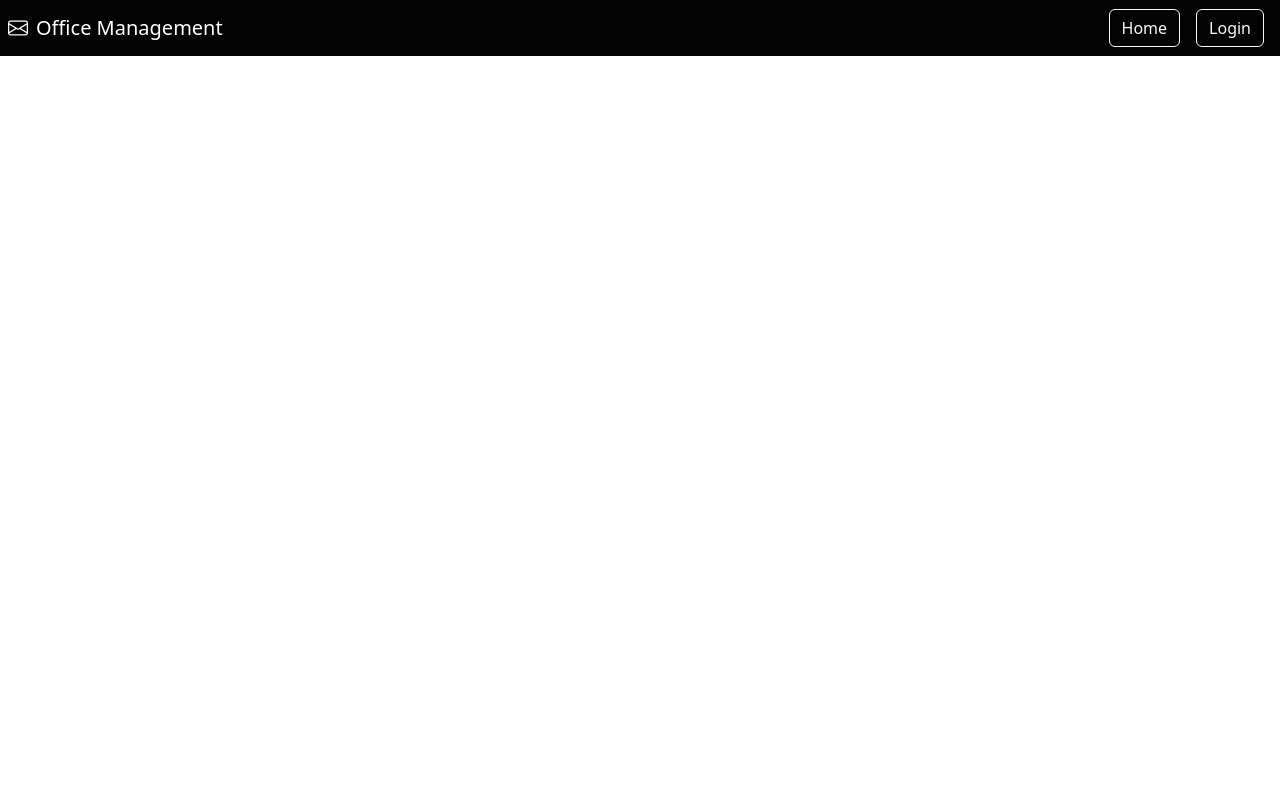
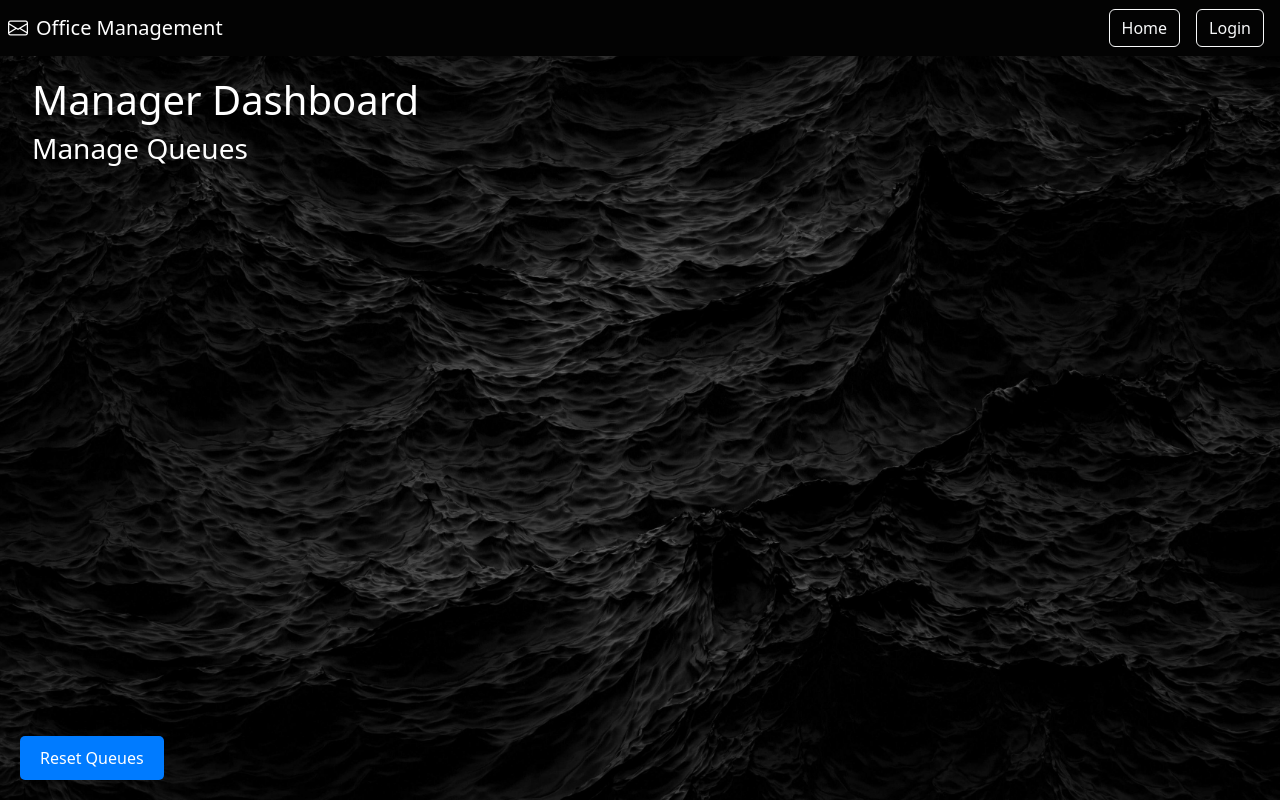
Before and after one commit to Zurehma/SE2-Office-Queue, a React (Vite) app in the folder client/: page /manager in a window 1280 px wide. Built offline with nearby package versions, Linux system fonts and the light colour scheme.

Commit message:
modification of managerHalf

```diff
--- a/client/src/App.jsx
+++ b/client/src/App.jsx
@@ -13,6 +13,7 @@ import {Home} from './components/Home';
 import { NavigationBar } from './components/Navbar';
 import {LoginForm} from './components/Auth';
 import CustomerHalf from './components/CustomerHalf';
+import ManagerHalf from './components/ManagerHalf';
 
 function App() {
   const [error, setError] = useState(null);
@@ -55,6 +56,8 @@ function App() {
           <Route path="/" element={<Home />} />
           <Route path="/login" element={
               loggedIn ? <Navigate replace to='/' /> : <LoginForm login={handleLogin}/>}/>
+          <Route path="/customer-service" element={<CustomerHalf/>}/>
+          <Route path="/manager" element={<ManagerHalf/>}/>
         </Routes>
       </Container>
 
--- a/client/src/components/CustomerHalf.jsx
+++ b/client/src/components/CustomerHalf.jsx
@@ -18,8 +18,6 @@ const CustomerHalf = () => {
     </>
   );
 }
-
-
 
 const CustomerHalfContainer = () => {
   const [ticketNumber, setTicketNumber] = useState('');
@@ -44,10 +42,10 @@ const CustomerHalfContainer = () => {
 
         const data = await response.json();
 
-        setTicketNumber(data.ticketNumber);
-        setEstimatedTime(data.estimatedTime);
+        setTicketNumber(data.ticketNumber || ''); // Ensure ticketNumber is never undefined
+        setEstimatedTime(data.estimatedTime || '');
       } catch (error) {
-        console.error('Error fetching ticket data:', error);
+        console.log('Error fetching ticket data:', error);
         setError('Failed to fetch ticket data');
       } finally {
         setLoading(false);
@@ -65,14 +63,13 @@ const CustomerHalfContainer = () => {
     return <div style={{ color: 'red' }}>{error}</div>;
   }
 
-
   return (
     <div className="container vh-100 d-flex align-items-center justify-content-center">
       <div className="row w-100">
         <div className="col-md-6 d-flex flex-column justify-content-center align-items-center">
           <div className="info-container text-center">
             <h2 style={{ color: 'white', fontWeight: 'bold', fontSize: '3rem' }}>
-              Your Ticket: {ticketNumber}
+              Your Ticket: {ticketNumber || 'N/A'}
             </h2>
             <p
               className={estimatedTime > 15 ? 'text-danger' : 'text-white'}
@@ -80,9 +77,13 @@ const CustomerHalfContainer = () => {
             >
               Estimated waiting time: {estimatedTime} minutes
             </p>
-            <div className="qr-code-container">
-              <QRCode value={ticketNumber} />
-            </div>
+            {ticketNumber ? (
+              <div className="qr-code-container">
+                <QRCode value={ticketNumber} />
+              </div>
+            ) : (
+              <p style={{ color: 'red' }}>No ticket available to generate QR code.</p>
+            )}
           </div>
         </div>
       </div>
--- /dev/null
+++ b/client/src/components/ManagerHalf.jsx
@@ -0,0 +1,87 @@
+import React, { useState } from 'react';
+import backgroundManager from '../assets/backgroundManager.jpg';
+
+const resetQueues = async () => {
+  try {
+    const response = await fetch('http://localhost:3001/api/service/resetQueues', {
+      method: 'DELETE',
+      credentials: 'include',
+    });
+    if (!response.ok) {
+      throw new Error('Failed to reset queues');
+    }
+    return 'Queues reset successfully!';
+  } catch (error) {
+    return `Error: ${error.message}`;
+  }
+};
+
+const ManagerHalf = () => {
+  return (
+    <>
+      <img
+        src={backgroundManager}
+        alt="Background Image"
+        style={{
+          position: 'absolute',
+          top: 0,
+          left: 0,
+          width: '100%',
+          height: '100vh',
+          objectFit: 'cover',
+          zIndex: -1,
+        }}
+      />
+      <ManagerHalfContainer />
+    </>
+  );
+};
+
+const ManagerHalfContainer = () => {
+  const [message, setMessage] = useState('');
+
+  const handleResetClick = async () => {
+    const resultMessage = await resetQueues();
+    setMessage(resultMessage);
+  };
+
+  return (
+    <div style={{ padding: '20px', color: '#fff' }}>
+      <h1>Manager Dashboard</h1>
+
+
+
+      <h3>Manage Queues</h3>
+
+      {message && (
+        <p style={{ marginTop: '20px', fontSize: '18px' }}>
+          {message}
+        </p>
+      )}
+
+      <div style={{
+        position: 'absolute',
+        bottom: 0,
+        left: 0,
+        padding: '20px'
+      }}>
+        <button
+          onClick={handleResetClick}
+          style={{
+            padding: '10px 20px',
+            fontSize: '16px',
+            cursor: 'pointer',
+            backgroundColor: '#007BFF',
+            color: '#fff',
+            border: 'none',
+            borderRadius: '5px'
+          }}
+        >
+          Reset Queues
+        </button>
+      </div>
+    </div>
+  );
+};
+
+export default ManagerHalf;
```
Also changed, not shown: client/src/assets/backgroundManager.jpg (added).
